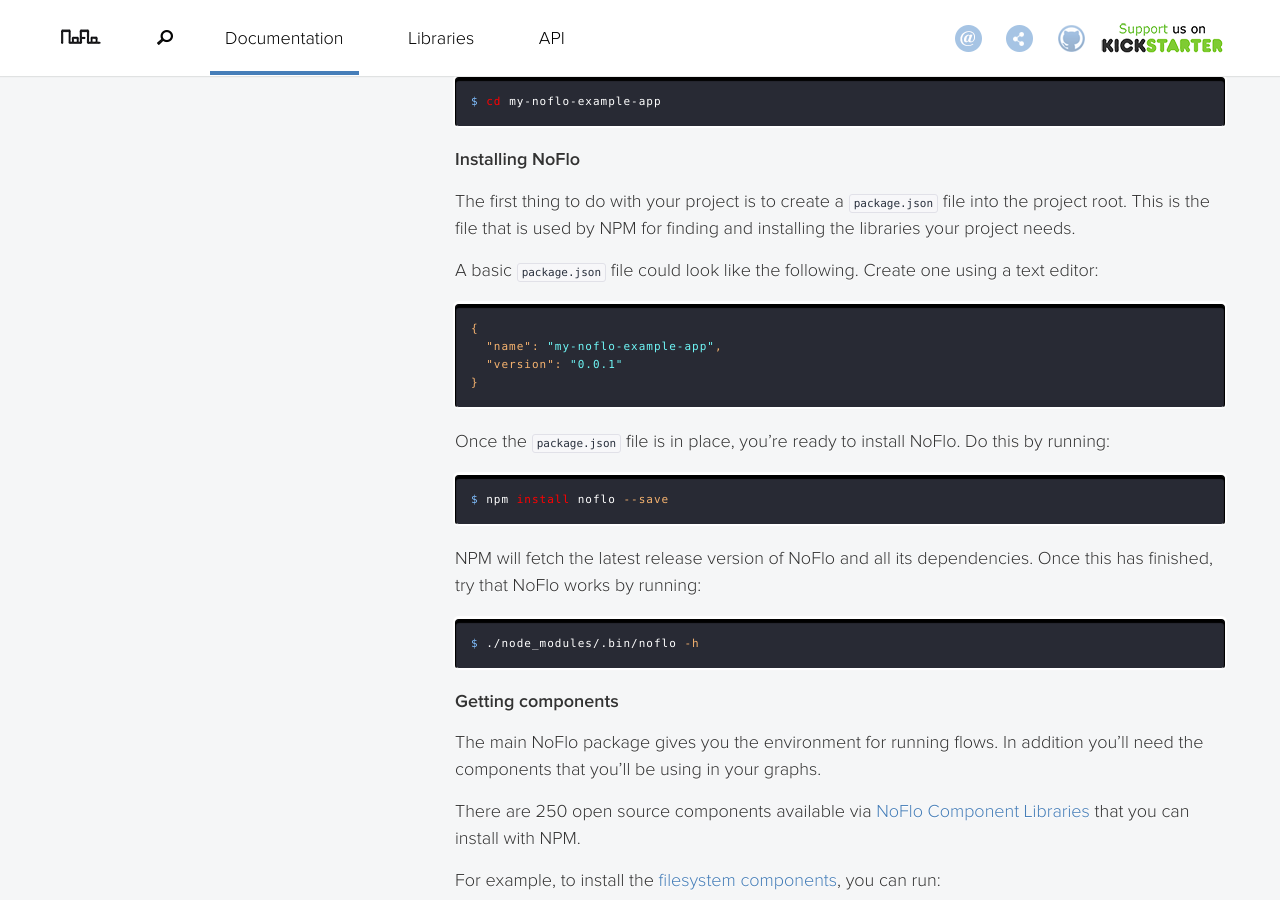
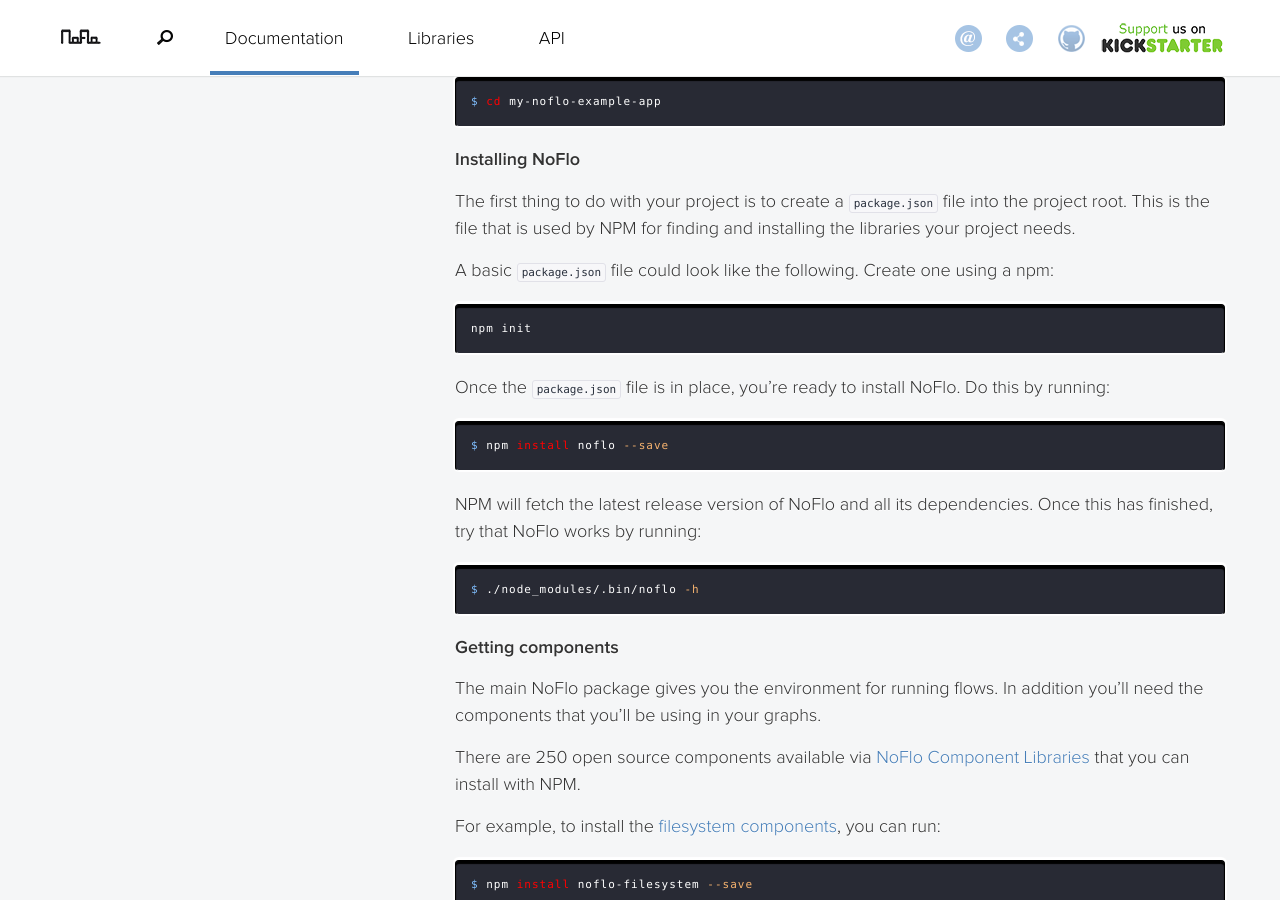
Before and after one commit to noflo/noflo.github.io, a Jekyll site: the page built from documentation/index.md, in a window 1280 px wide and 900 px high, scrolled down 2198 px. Built offline with Jekyll 4.4.1, drawn with Linux system fonts in a browser that asks for light colours; nearby versions of some CDN libraries; Markdown is read by kramdown in place of the engine named in the settings.

Commit message:
use npm init

````diff
--- a/documentation/index.md
+++ b/documentation/index.md
@@ -63,13 +63,10 @@ $ cd my-noflo-example-app
 
 The first thing to do with your project is to create a `package.json` file into the project root. This is the file that is used by NPM for finding and installing the libraries your project needs.
 
-A basic `package.json` file could look like the following. Create one using a text editor:
+A basic `package.json` file could look like the following. Create one using a npm:
 
-```json
-{
-  "name": "my-noflo-example-app",
-  "version": "0.0.1"
-}
+```bash
+npm init
 ```
 
 Once the `package.json` file is in place, you're ready to install NoFlo. Do this by running:
````
